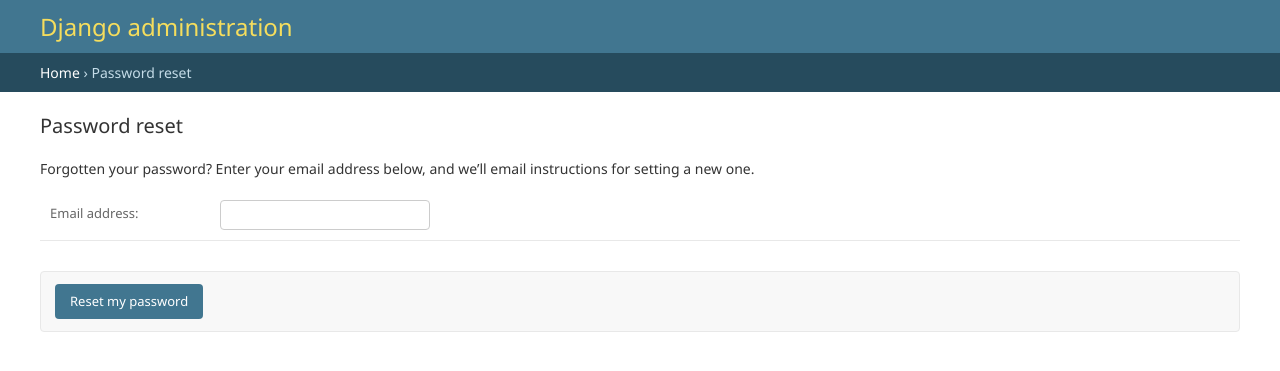
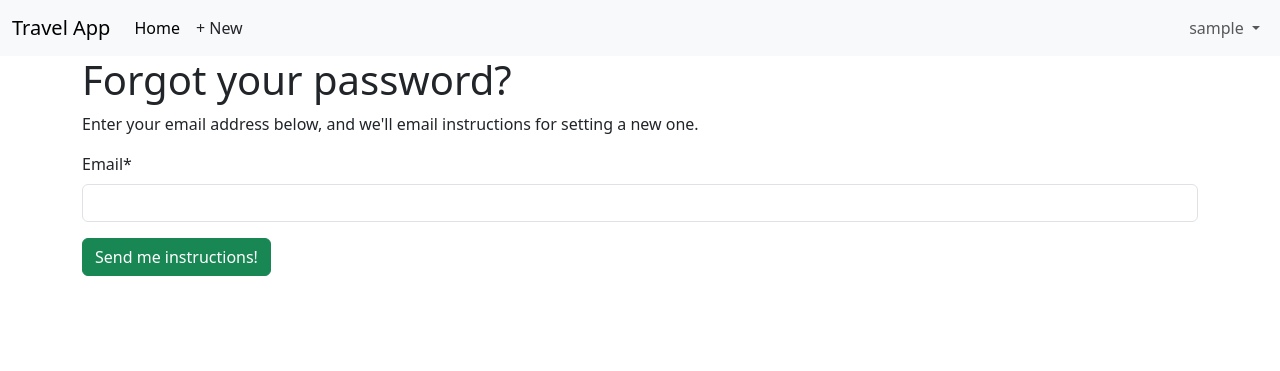
Before and after one commit to RyanColoradoCS/TravelProject, a Django app: page /accounts/password_reset/ in a window 1280 px wide. Shown: the top 371 px of the page. Run offline with Django 5.2, Linux system fonts and the light colour scheme; the visitor is signed in with stand-in values (Sample User, id 1); some libraries are stand-ins or nearby versions.

Commit message:
Users can now reset their passwords if they forgot their old password

```diff
--- a/django_project/settings.py
+++ b/django_project/settings.py
@@ -161,8 +161,10 @@
 MEDIA_ROOT = BASE_DIR / 'media'
 MEDIA_URL = '/media/'
 
-
-
+# This setting in Django determines how emails are sent within your application
+# This will work on the command line for now
+# I will set up an actual email later
+EMAIL_BACKEND = "django.core.mail.backends.console.EmailBackend"
 
 LOGGING = {
     'version': 1,
--- a/templates/base.html
+++ b/templates/base.html
@@ -45,6 +45,12 @@
                 <li>
                   <hr class="dropdown-divider">
                 </li>
+                <li><a class="dropdown-item" href="{% url 'password_reset' %}">
+                  Forgot password</a></li>
+                <li>
+                <li>
+                  <hr class="dropdown-divider">
+                </li>
                 <li>
                   <form method="post" action="{% url 'logout' %}"
                     style="display:inline;">
--- a/templates/registration/login.html
+++ b/templates/registration/login.html
@@ -9,4 +9,5 @@
   {{ form|crispy }}
   <button class="btn btn-success ms-2" type="submit">Log In</button>
 </form>
+<p><a href="{% url 'password_reset' %}">Forgot your password?</a></p>
 {% endblock content %}
--- /dev/null
+++ b/templates/registration/password_reset_form.html
@@ -0,0 +1,16 @@
+{% extends "base.html" %}
+{% load crispy_forms_tags %}
+
+{% block title %}Forgot Your Password?{% endblock title %}
+
+{% block content %}
+<h1>Forgot your password?</h1>
+<p>Enter your email address below, and we'll email instructions
+for setting a new one.</p>
+
+<form method="POST">{% csrf_token %}
+  {{ form|crispy }}
+  <input class="btn btn-success" type="submit"
+    value="Send me instructions!">
+</form>
+{% endblock content %}
```
Also changed, not shown: templates/registration/password_reset_complete.html (added, +11 -0 lines), templates/registration/password_reset_confirm.html (added, +13 -0 lines), templates/registration/password_reset_done.html (added, +9 -0 lines).
